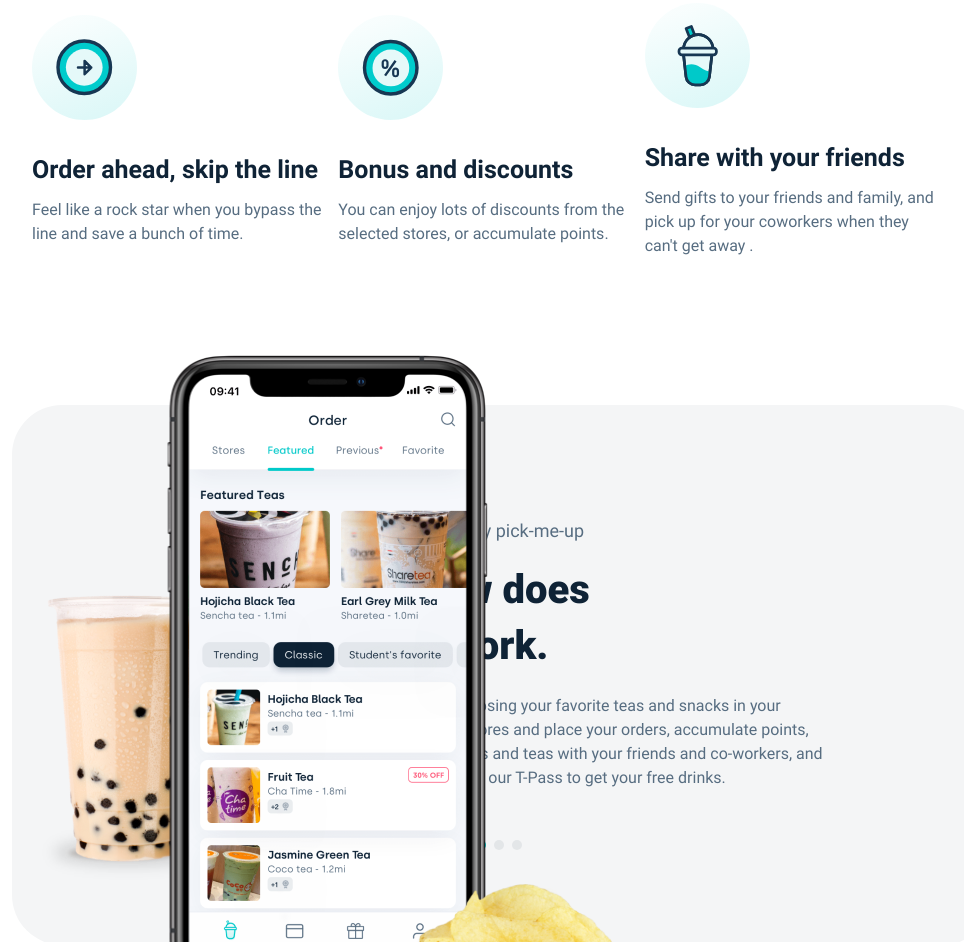
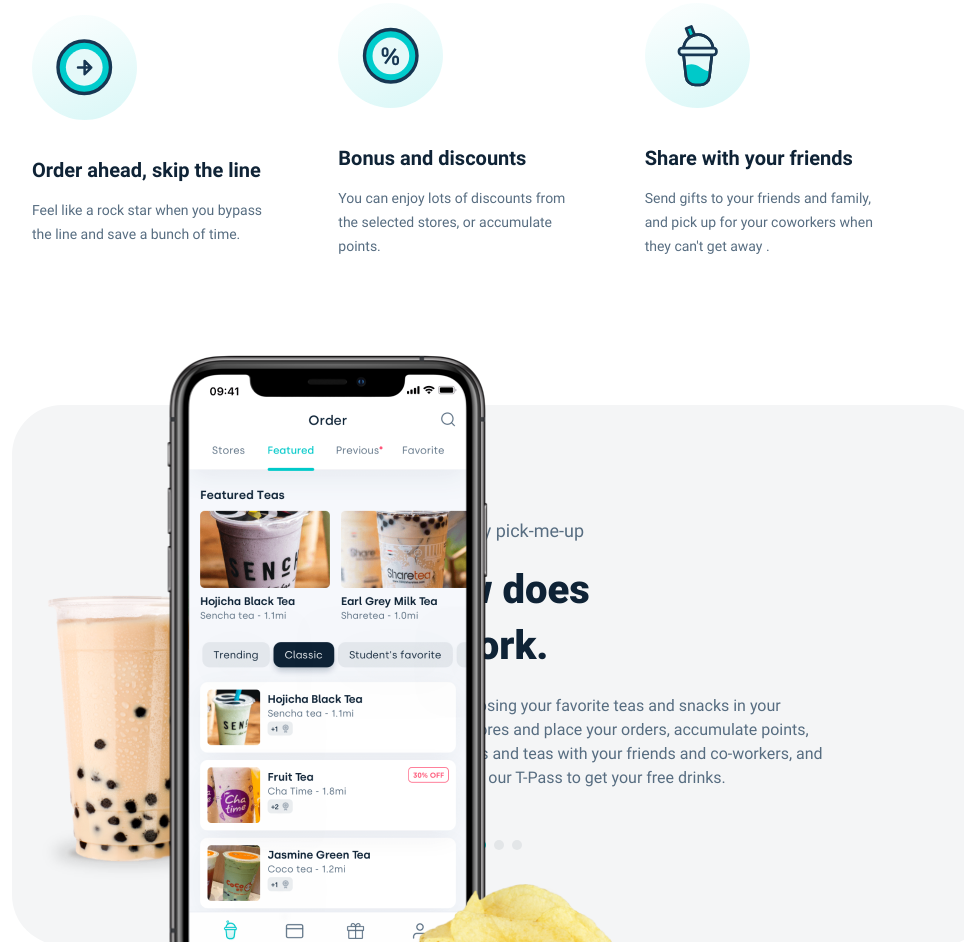
Before and after one commit to LemeshkoNastya/TPass, a website built with webpack: page src/templates/index.html in a window 1280 px wide. Shown: the part 905-1847 px from the top of the page, without its empty margins (138-1102 px from the left). Built offline with nearby package versions, Linux system fonts and the light colour scheme; files whose address does not match are found by name.

Commit message:
feat: add adaptive benefits block

```diff
--- a/src/assets/scss/components/benefits.scss
+++ b/src/assets/scss/components/benefits.scss
@@ -7,8 +7,13 @@
     height: 409px;
 
     @include resolution(big-desktop) {
-        // padding: 100px 191px 40px 170px;
         padding-top: 62px;
+    }
+
+    @include resolution(tablet) {
+        flex-direction: column;
+        margin-bottom: 450px;
+        margin-left: 10%;
     }
 
     &__item {
@@ -21,6 +26,10 @@
                 padding-top: 20px;
             }
         }
+
+        @include resolution(desktop) {
+            margin-right: 20px;
+        }
     }
 
     &__icons {
@@ -29,6 +38,10 @@
         @include resolution(big-desktop) {
             margin-bottom: 23px;
         }
+
+        @include resolution(tablet) {
+            margin-left: 100px;
+        }
     }
 
     &__title {
@@ -36,11 +49,38 @@
         line-height: 32.5px;
         margin-bottom: 12px;
         color: $color-firefly;
+
+        @include resolution(pretty-big-desktop) {
+            font-size: 20px;
+        }
+
+        @include resolution(desktop) {
+            font-size: 20px;
+        }
+
+        @include resolution(tablet) {
+            text-align: center;
+        }
     }
 
     &__subtitle {
         @include font(regular-16);
         width: 296px;
         color: $color-blue-bayoux;
+
+        @include resolution(pretty-big-desktop) {
+            font-size: 14px;
+            width: 250px;
+        }
+
+        @include resolution(desktop) {
+            font-size: 14px;
+            width: 250px;
+        }
+
+        @include resolution(tablet) {
+            margin-left: 40px;
+            text-align: center;
+        }
     }
 }
```
